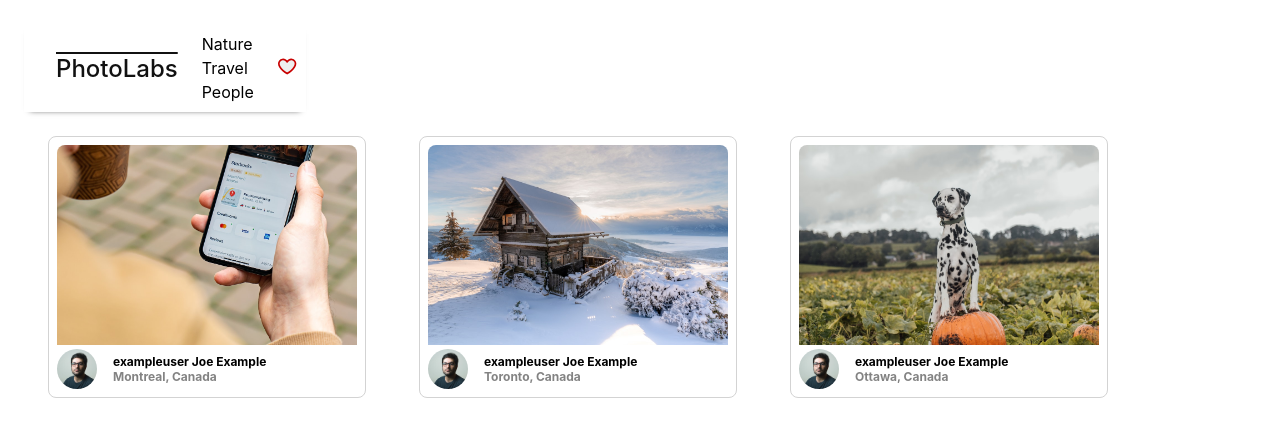
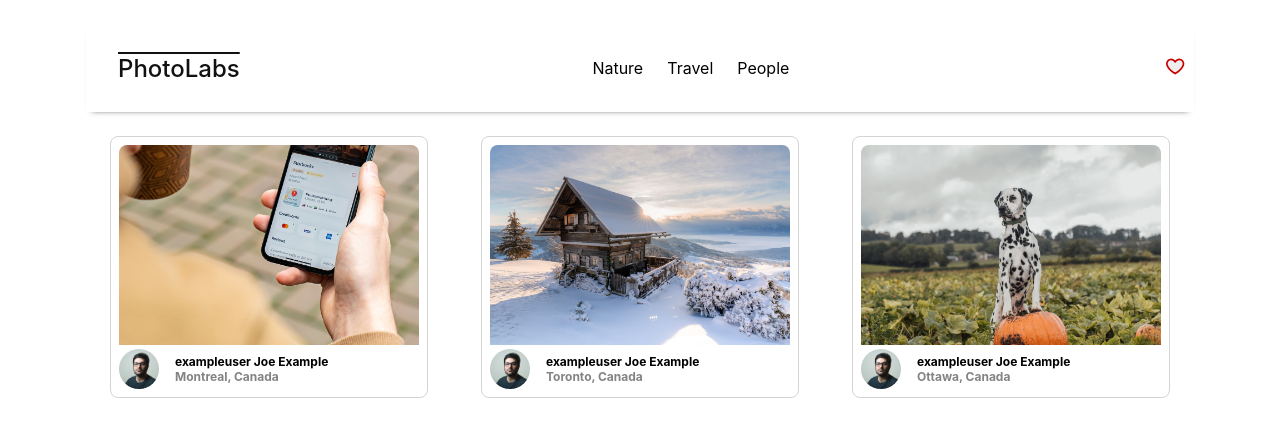
Before and after one commit to AStefankiv/photolabs, a React (Create React App) app in the folder frontend/: page / in a window 1280 px wide. Shown: the top 436 px of the page. Built offline with nearby package versions, Linux system fonts and the light colour scheme; the HTML template or start-up script is replaced by a standard one.

Commit message:
HomeRoute component created

```diff
--- a/frontend/src/App.jsx
+++ b/frontend/src/App.jsx
@@ -1,10 +1,8 @@
 import React from 'react';
 
 // import PhotoListItem from './components/PhotoListItem';
-import PhotoList from 'components/PhotoList';
 import './App.scss';
-import TopicList from 'components/TopicList';
-import TopNavigationBar from 'components/TopNavigationBar';
+import HomeRoute from 'components/HomeRoute';
 
 const sampleDataForTopicList = [
   {id: "1", slug: "topic-1", title: "Nature",},
@@ -17,9 +15,7 @@ const App = () => {
   return (
     <div className="App">
       <div className="photo-list">
-        <TopNavigationBar topics={sampleDataForTopicList} />
-        <PhotoList />
-        {/* <TopicList topics={sampleDataForTopicList} /> */}
+        <HomeRoute topics={sampleDataForTopicList}/>
       </div>
     </div>
   );
--- /dev/null
+++ b/frontend/src/components/HomeRoute.jsx
@@ -0,0 +1,16 @@
+import React from 'react';
+
+import '../styles/HomeRoute.scss';
+import PhotoList from 'components/PhotoList';
+import TopNavigationBar from 'components/TopNavigationBar';
+
+const HomeRoute = ({ topics = [] }) => {
+  return (
+    <div className="home-route">
+      <TopNavigationBar topics={topics} />
+      <PhotoList />
+    </div>
+  );
+};
+
+export default HomeRoute;
--- a/frontend/src/components/TopNavigationBar.jsx
+++ b/frontend/src/components/TopNavigationBar.jsx
@@ -4,11 +4,11 @@ import '../styles/TopNavigationBar.scss';
 import TopicList from './TopicList';
 import FavBadge from './FavBadge';
 
-const TopNavigation = ({ topics }) => {
+const TopNavigation = ({ topics = [] }) => {
   return (
     <div className="top-nav-bar">
       <span className="top-nav-bar__logo">PhotoLabs</span>
-      <TopicList topics={topics} />
+      <TopicList topics={topics} className="top-nav-bar__topic-list" />
       <FavBadge isFavPhotoExist={false} />
     </div>
   );
--- a/frontend/src/components/TopicList.jsx
+++ b/frontend/src/components/TopicList.jsx
@@ -6,7 +6,7 @@ import TopicListItem from "./TopicListItem";
 const TopicList = ({ topics }) => {
   return (
     <div className="top-nav-bar__topic-list">
-      <li>
+      <li className="top-nav-bar__topic-list">
         {topics.map((topic) => (
           <TopicListItem key={topic.id} topicLI={topic} />
         ))}
```
